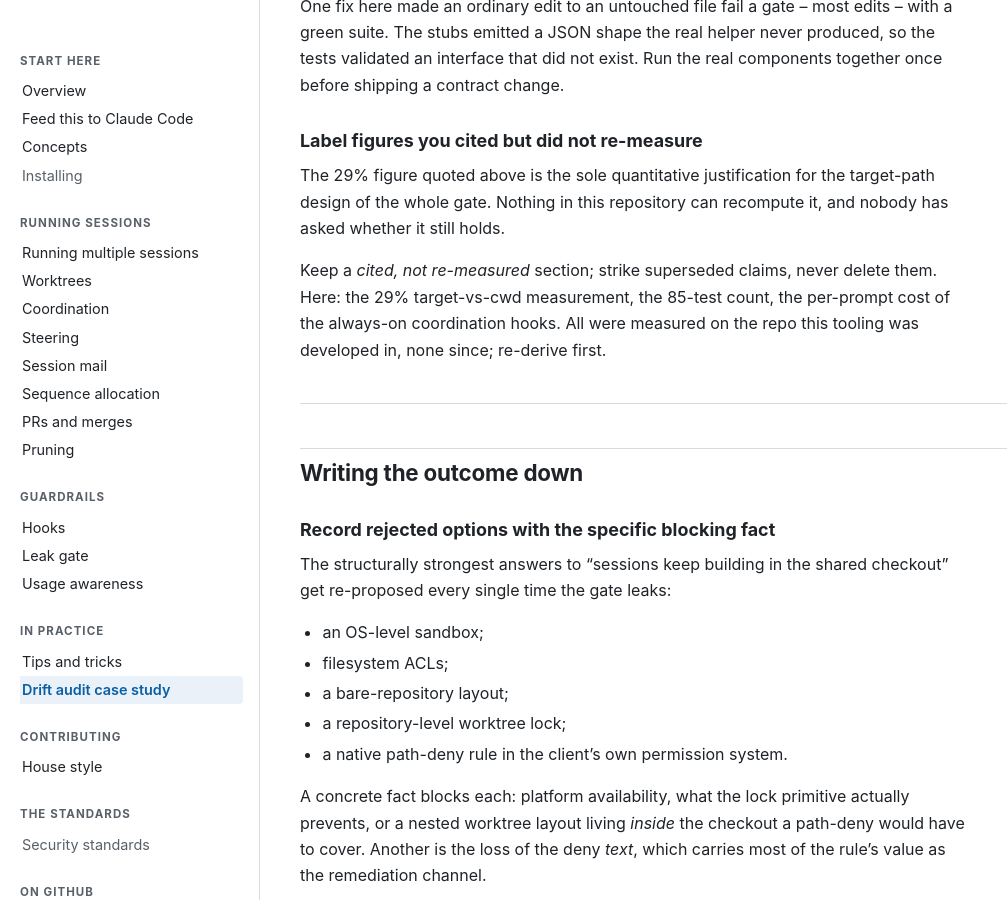
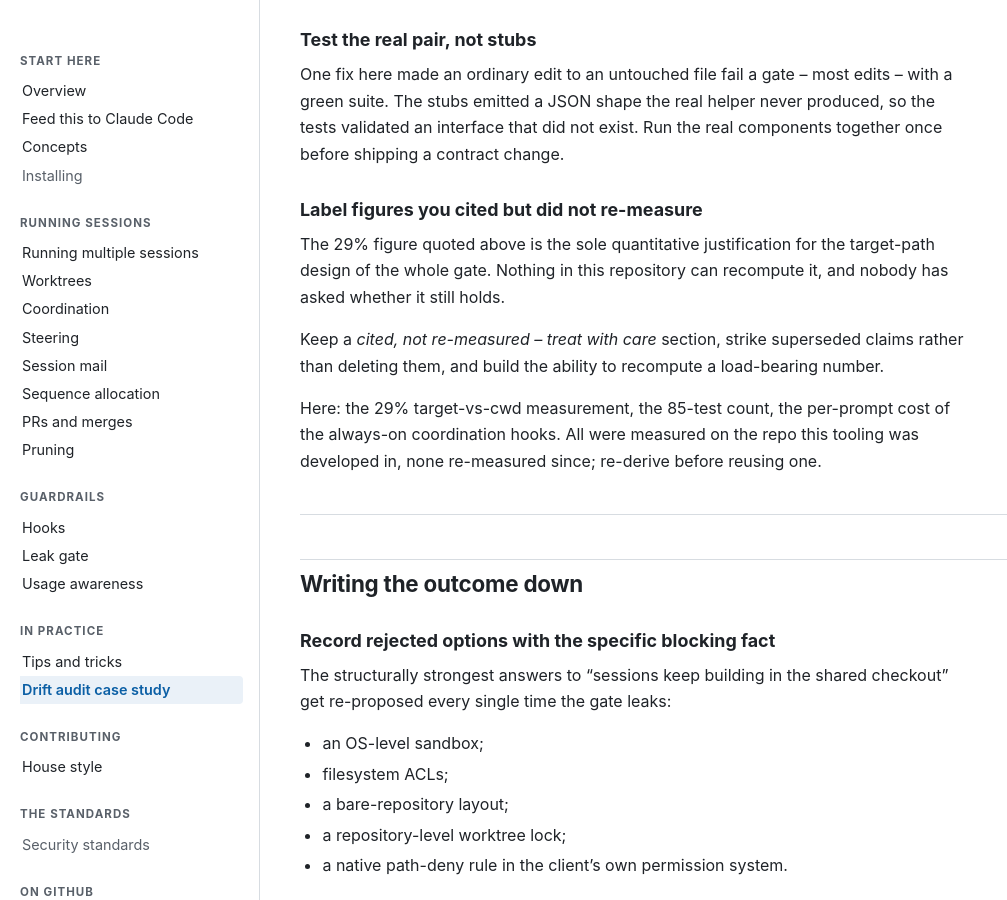
Before and after one commit to wshallwshall/claude-multisession, a Jekyll site: the page built from docs/CASE-STUDY-drift-audit.md, in a window 1280 px wide and 900 px high, scrolled down 8226 px. Shown: the whole window, without its empty margins (0-1007 px from the left). Built offline with Jekyll 4.4.1, drawn with Linux system fonts in a browser that asks for light colours; our own code applies the rules of GitHub Pages for plain Markdown files; some of the changed text lies outside the part shown.

Commit message:
Restore ten more facts the finish-phase rewrite lost, one of which the code contradicts in a comment written to correct it (#39)
The finish phase (fce51ec) merged unaudited in #38. Auditing it after the fact
found ten Mode 1 losses across five pages.

THE WORST IS PRUNING's --force bullet. "suppresses git's refusal on untracked and
modified files" became "suppresses the refusal". The next sentence in the same
bullet is about ignored files, so the unscoped "the refusal" now reads as
covering them -- and prune-merged.ps1:1047 says the opposite, in a comment
written to correct exactly that error: it is NOT needed for ignored build output,
because git's own check ignores ignored files. Restored with its scope.

COORDINATION's -Status bullet said a resolving target is evidence. The code
downgrades a resolving target with NO receipt to inference and prints so
(install-coordination.ps1:307). Both "a receipt plus" and the verbatim clause
about never answering from a settings.json entry are back.

The rest are omissions with a consequence: "refuse when it is false" from the
occupancy caller contract, "unrecoverable" from the ignored-files loss class,
"unconditionally" from the harness exclusion -- the word saying config cannot
switch it off -- "structural" from the sibling test, "however it looks" plus the
causal finding that a printing hook outlasted every silent defect found the same
day, "build the ability to recompute a load-bearing number", and 404's mechanism
sentence: a broken link and a working one become indistinguishable from both
ends, with the conclusion its own heading asks for.

Modes 2, 3 and 4 were otherwise clean: no orphaned bullet, no wrapped link, and a
token sweep found no number, percentage, count or path lost.

Paragraphs over 300: 85 -> 88, and that direction is correct. Sentences 180 ->
181. PD-1 to PD-7 outrank HS-20.

144 tests, ASCII clean.

Co-authored-by: Claude Opus 5 <noreply@anthropic.com>

```diff
--- a/docs/CASE-STUDY-drift-audit.md
+++ b/docs/CASE-STUDY-drift-audit.md
@@ -74,7 +74,10 @@ installed copy, the settings matcher and the source can all disagree with one an
 them decides anything.
 
 **A control that cannot distinguish "ran and resolved" from "ran and found nothing" is not
-installed.** The hook that proved this printed a status message for weeks. Full account:
+installed, however it looks.** The hook that proved this ran for weeks printing a status message,
+and outlasted every other silent defect found the same day because it printed something.
+
+Full account:
 [put a signal outside the component](TIPS-AND-TRICKS.md#put-at-least-one-signal-outside-the-component-being-audited).
 
 ---
@@ -284,9 +287,12 @@ change.
 The 29% figure quoted above is the sole quantitative justification for the target-path design of the
 whole gate. Nothing in this repository can recompute it, and nobody has asked whether it still holds.
 
-Keep a *cited, not re-measured* section; strike superseded claims, never delete them. Here: the 29%
-target-vs-cwd measurement, the 85-test count, the per-prompt cost of the always-on coordination
-hooks. All were measured on the repo this tooling was developed in, none since; re-derive first.
+Keep a *cited, not re-measured -- treat with care* section, strike superseded claims rather than
+deleting them, and build the ability to recompute a load-bearing number.
+
+Here: the 29% target-vs-cwd measurement, the 85-test count, the per-prompt cost of the always-on
+coordination hooks. All were measured on the repo this tooling was developed in, none re-measured
+since; re-derive before reusing one.
 
 ---
 
```
Also changed, not shown: docs/404.md (+4 -2 lines), docs/COORDINATION.md (+9 -5 lines), docs/FEED-THIS-TO-CLAUDE-CODE.md (+2 -1 lines), docs/PRUNING.md (+7 -6 lines), tests/test_prose_rules_hold.py (+2 -2 lines).
